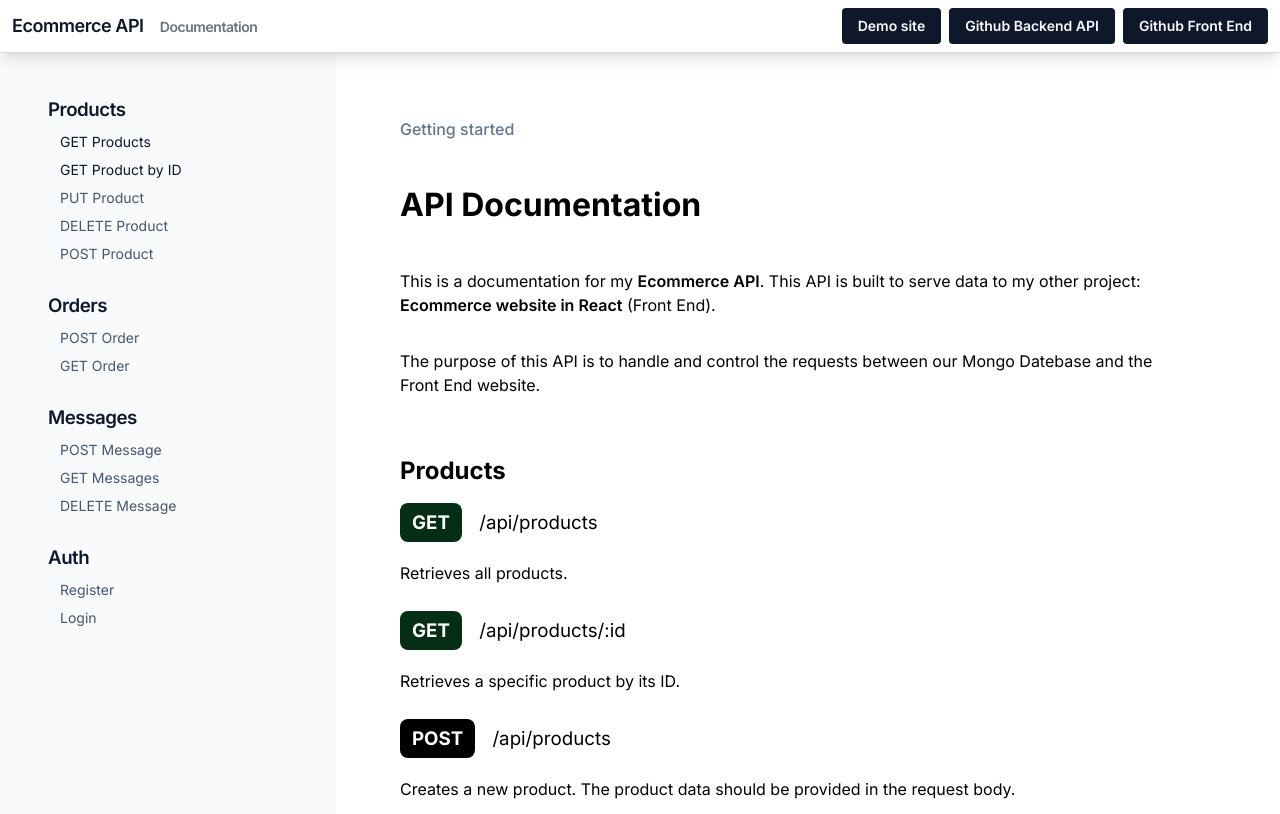
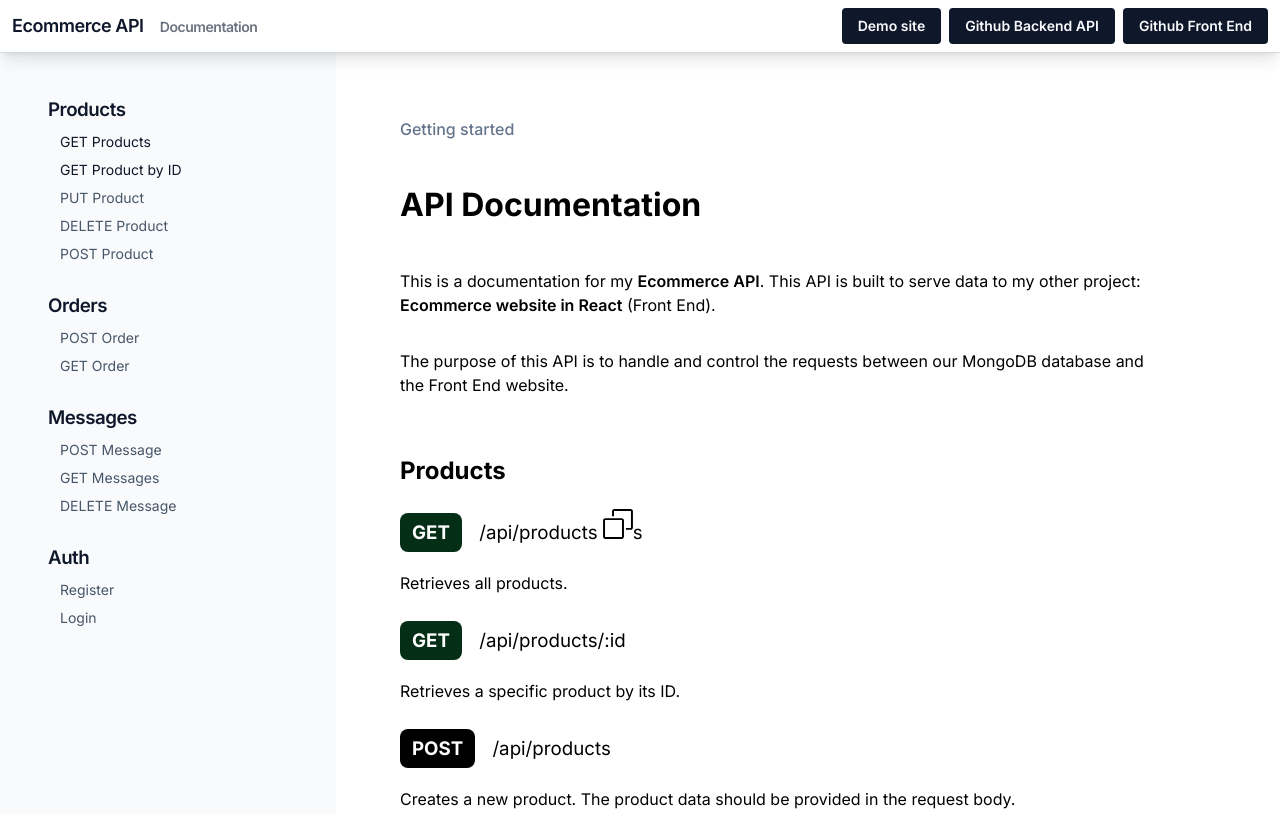
Before and after one commit to jesperekerling/ecommerce-api, a website: page dist/index.html in a window 1280 px wide. Shown: the top 814 px of the page. Drawn offline with Linux system fonts and the light colour scheme.

Commit message:
Changes in documentation text

```diff
--- a/api/src/input.css
+++ b/api/src/input.css
@@ -22,3 +22,7 @@ p {
     font-size: 1rem;
     margin: 1.5rem 0 2rem;
 }
+.copy-button svg {
+    width: 30px;
+    height: 30px;
+}
--- /dev/null
+++ b/dist/copy.js
@@ -0,0 +1,10 @@
+document.querySelectorAll('.copy-button').forEach(button => {
+    button.addEventListener('click', () => {
+      const url = button.getAttribute('data-copy');
+      navigator.clipboard.writeText(url).then(() => {
+        alert('URL copied to clipboard');
+      }).catch(err => {
+        console.error('Could not copy URL: ', err);
+      });
+    });
+  });
--- a/dist/index.html
+++ b/dist/index.html
@@ -13,6 +13,7 @@
 </head>
 
 <body>
+
   <header class="sticky top-0 z-50 flex items-center justify-between px-3 py-2 border-b shadow-lg bg-white/90 backdrop-blur-sm border-slate-400/40">
     <div class="flex items-center flex-grow basis-0">
       <a href="" class="text-lg font-semibold tracking-tight text-slate-900">
@@ -166,12 +167,32 @@
           <h1 class="font-bold mt-10 mb-10">API Documentation</h1>
 
           <p>This is a documentation for my <a href="https://github.com/jesperekerling/ecommerce-api" target="_blank" class="font-semibold">Ecommerce API</a>. This API is built to serve data to my other project: <a href="https://github.com/jesperekerling/react-ecommerce" target="_blank" class="font-semibold">Ecommerce website in React</a> (Front End).</p>
-          <p>The purpose of this API is to handle and control the requests between our Mongo Datebase and the Front End website.</p>
+          <p>The purpose of this API is to handle and control the requests between our MongoDB database and the Front End website.</p>
 
 
           <h2 class="font-bold  mt-14 mb-5" id="products">Products</h2>
 
-          <h3 id="get-products"><a href="/api/products/" target="_blank"><span class="font-bold bg-green-950 rounded-lg text-white py-2 px-3 mr-3">GET</span> /api/products</a></h3>
+          <h3 id="get-products"><a href="/api/products/" target="_blank"><span class="font-bold bg-green-950 rounded-lg text-white py-2 px-3 mr-3">GET</span> /api/products</a>
+
+
+            <button class="copy-button" data-copy="https://ecommerce-api.ekerling.com/api/products/">
+            <svg fill="#000000" class="copy-icon" version="1.1" id="Layer_1" xmlns="http://www.w3.org/2000/svg" xmlns:xlink="http://www.w3.org/1999/xlink"
+	 viewBox="0 0 460 460" xml:space="preserve">
+<g>
+	<g>
+		<g>
+			<path d="M425.934,0H171.662c-18.122,0-32.864,14.743-32.864,32.864v77.134h30V32.864c0-1.579,1.285-2.864,2.864-2.864h254.272
+				c1.579,0,2.864,1.285,2.864,2.864v254.272c0,1.58-1.285,2.865-2.864,2.865h-74.729v30h74.729
+				c18.121,0,32.864-14.743,32.864-32.865V32.864C458.797,14.743,444.055,0,425.934,0z"/>
+			<path d="M288.339,139.998H34.068c-18.122,0-32.865,14.743-32.865,32.865v254.272C1.204,445.257,15.946,460,34.068,460h254.272
+				c18.122,0,32.865-14.743,32.865-32.864V172.863C321.206,154.741,306.461,139.998,288.339,139.998z M288.341,430H34.068
+				c-1.58,0-2.865-1.285-2.865-2.864V172.863c0-1.58,1.285-2.865,2.865-2.865h254.272c1.58,0,2.865,1.285,2.865,2.865v254.273h0.001
+				C291.206,428.715,289.92,430,288.341,430z"/>
+		</g>
+	</g>
+</g>
+</svg>
+          </button>s</h3>
           <p>Retrieves all products.</p>
 
           <h3 id="get-products-by-id"><span class="font-bold bg-green-950 rounded-lg text-white py-2 px-3 mr-3">GET</span> /api/products/:id</h3>
@@ -244,5 +265,19 @@
       </footer>
     </div>
   </main>
+
+  <script type="text/javascript">
+    document.querySelectorAll('.copy-button').forEach(button => {
+      button.addEventListener('click', () => {
+        const url = button.getAttribute('data-copy');
+        navigator.clipboard.writeText(url).then(() => {
+          alert('URL copied to clipboard');
+        }).catch(err => {
+          console.error('Could not copy URL: ', err);
+        });
+      });
+    });
+  </script>
+
 </body>
 </html>
```
Also changed, not shown: dist/output.css, readme.md.
